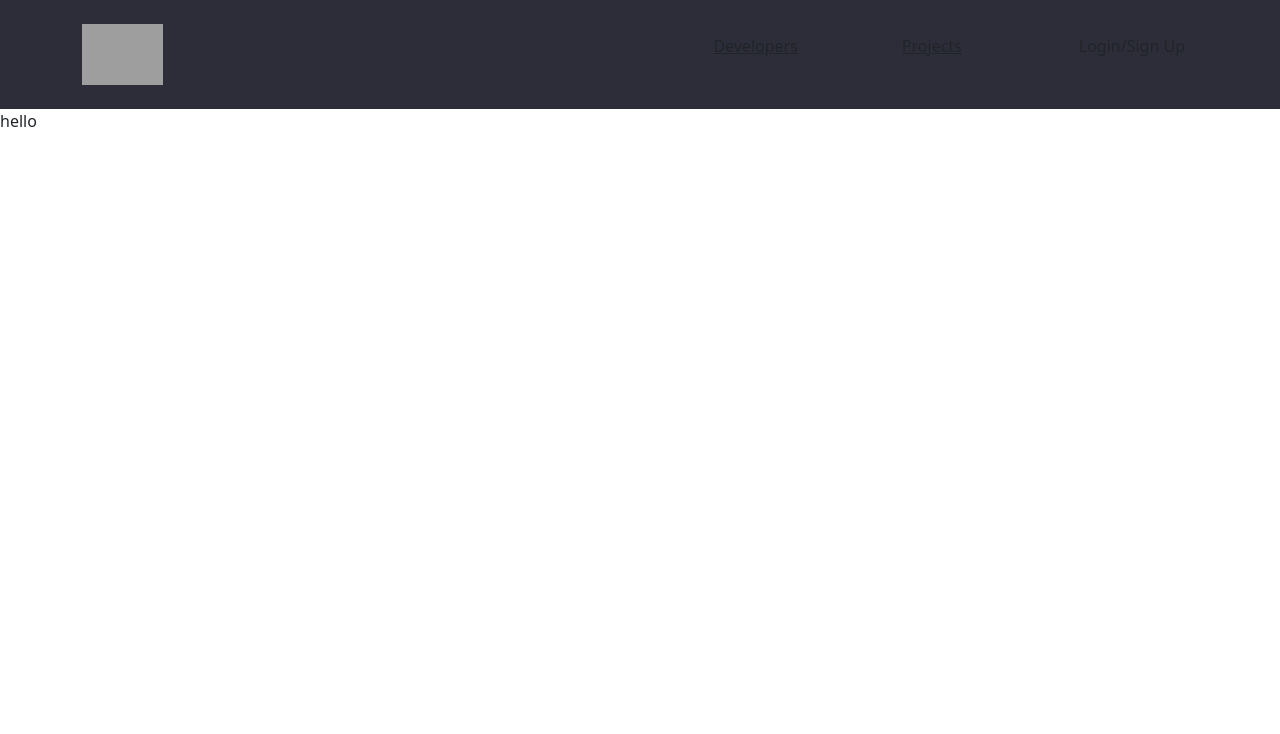
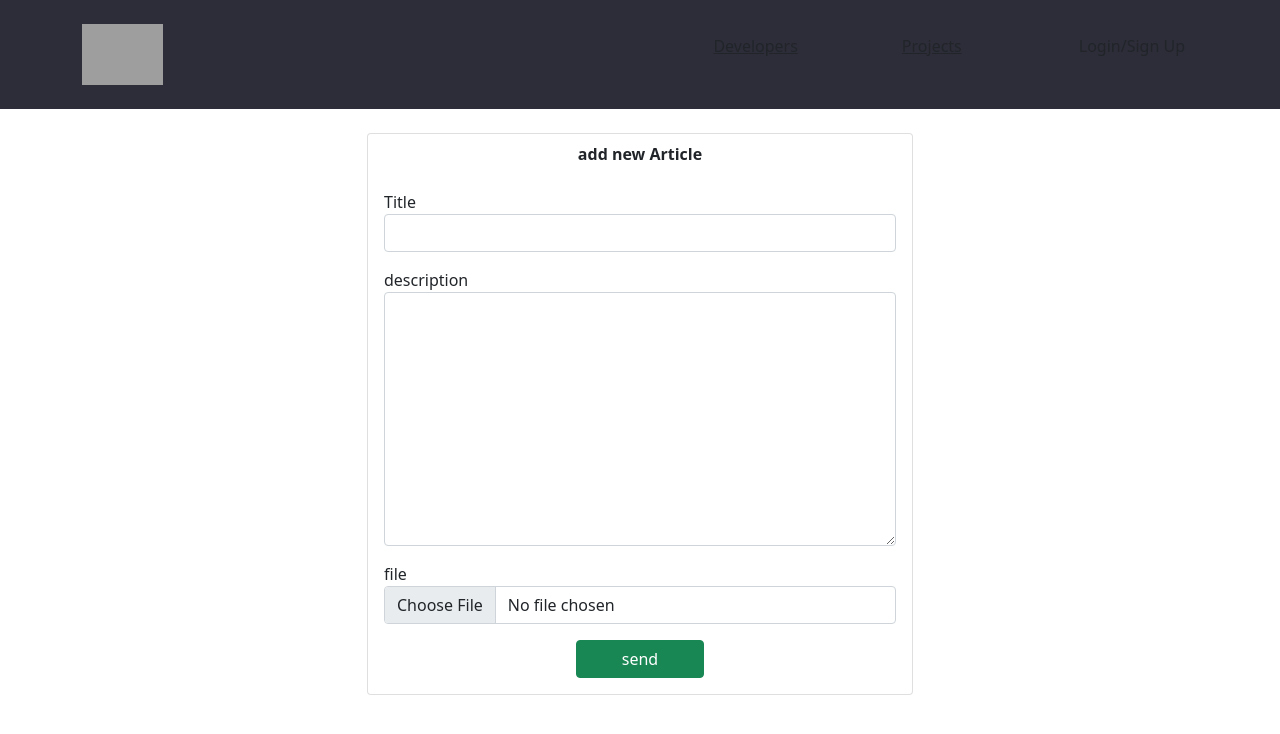
Before and after one commit to capamir/article, a Django app: page /article/profile/add_article/ in a window 1280 px wide. Shown: the top 734 px of the page. Run offline with Django 4.2, Linux system fonts and the light colour scheme; grey boxes are pictures that could not be loaded.

Commit message:
create add new article form4

```diff
--- a/articles/forms.py
+++ b/articles/forms.py
@@ -1,5 +1,5 @@
 from django import forms
-from  .models import Article,Review
+from django.core.validators import FileExtensionValidator
 
 class ArticleForm(forms.Form):
     def __init__(self, *args, **kwargs):
@@ -17,7 +17,7 @@ class ArticleForm(forms.Form):
         ),
     )
     description = forms.CharField(
-        label="Title",
+        label="description",
         max_length=500,
         widget=forms.Textarea(
             attrs={
@@ -27,12 +27,14 @@ class ArticleForm(forms.Form):
         ),
     )
     file = forms.FileField(
-        label="Title",
-        max_length=100,
+        label="file",
         widget=forms.FileInput(
             attrs={
                 "class": "form-control",
                 "id": "article_file",
             }
         ),
+        validators= [
+            FileExtensionValidator(["pdf"], message="File Type is not correct !"),
+        ]
     )
--- a/userPanel_module/templates/userPanel_module/student_view/add_new_article.html
+++ b/userPanel_module/templates/userPanel_module/student_view/add_new_article.html
@@ -1,6 +1,41 @@
 {% extends 'base.html' %}
 {% block content %}
     <main>
-        hello
+        <div class="container">
+            <div class="row my-4">
+                <div class="offset-md-3 col-md-6">
+                    <div class="card">
+                        <div class="card-title text-center fw-bold my-2">
+                            add new Article
+                        </div>
+                        <div class="card-body">
+                            <form
+                                method="post"
+                                action="{% url 'userPanel_module:add_new_article' %}"
+                            >
+                                {% csrf_token %}
+                                <div class="mb-3">
+                                    <label>{{ article_form.title.label }}</label>
+                                    {{ article_form.title }}
+                                </div>
+                                <div class="mb-3">
+                                    <label>{{ article_form.description.label }}</label>
+                                    {{ article_form.description }}
+                                </div>
+                                <div class="mb-3">
+                                    <label>{{ article_form.file.label }}</label>
+                                    {{ article_form.file }}
+                                </div>
+                                <div class="text-center">
+                                    <button type="submit" class="btn btn-success btn-md w-25">
+                                    send
+                                    </button>
+                                </div>
+                            </form>
+                        </div>
+                    </div>
+                </div>
+            </div>
+        </div>
     </main>
 {% endblock %}
--- a/userPanel_module/views.py
+++ b/userPanel_module/views.py
@@ -3,6 +3,8 @@ from  django.views import View
 # Create your views here.
 from django.views.generic import TemplateView,ListView
 from articles.models import Article,Review
+from articles.forms import ArticleForm
+from django.shortcuts import redirect,reverse
 
 class StudentView(TemplateView):
     template_name = 'userPanel_module/student_view/studentView.html'
@@ -29,6 +31,28 @@ class StudentArticlesView(ListView):
 
 class AddNewArticle(View):
     def get(self, request):
-        return render(request, "userPanel_module/student_view/add_new_article.html", {})
+        article_form = ArticleForm()
+        context = {
+            'article_form' : article_form,
+        }
+        return render(request, "userPanel_module/student_view/add_new_article.html", context)
     def post(self, request):
-        pass
+        article_form = ArticleForm(request.POST)
+        if(article_form.is_valid()):
+            cd = article_form.cleaned_data
+            get_user = request.user
+            title = cd["title"]
+            description = cd["description"]
+            file = cd["file"]
+            new_article = Article.objects.create(
+                title=title,
+                description=description,
+                file=file,
+                owner=get_user,
+            )
+            new_article.save()
+            return redirect(reverse("account:account"))
+        context = {
+            'article_form' : article_form,
+        }
+        return render(request, "userPanel_module/student_view/add_new_article.html", context)
```
